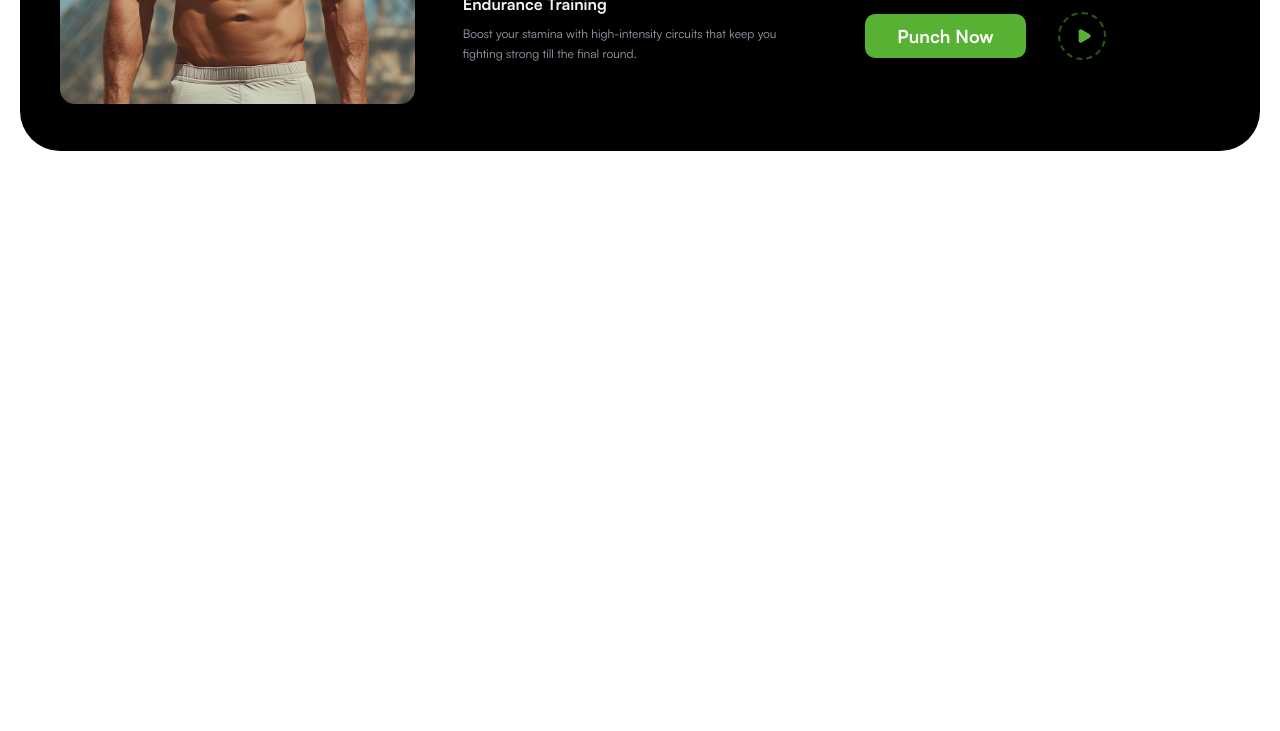
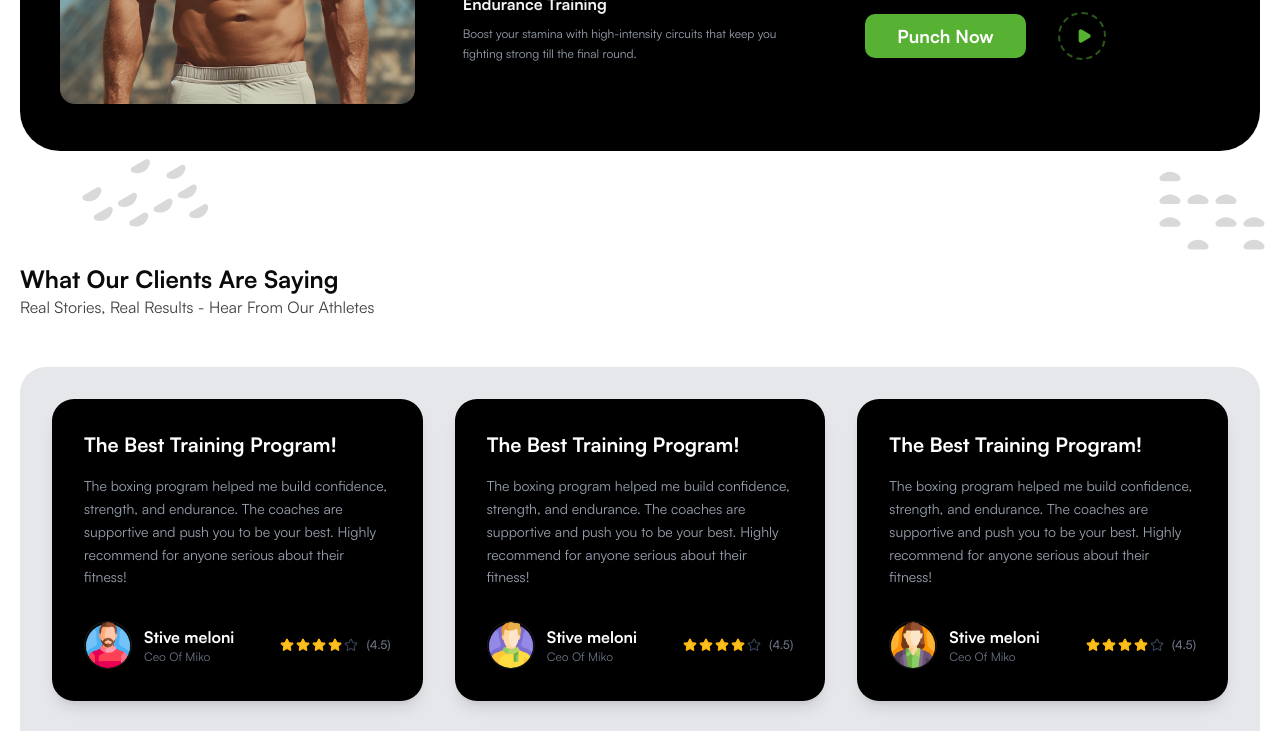
Before and after one commit to sajid-islam/gym-landing-page, a Next.js app: page / in a window 1280 px wide. Shown: the part 2460-3191 px from the top of the page. Before the commit the page ends 2995 px from the top, so only its background shows below. Built offline with nearby package versions, Linux system fonts and the light colour scheme; a web font is replaced by a local one.

Commit message:
feat: add customer reviews section with data and dynamic cards

```diff
--- /dev/null
+++ b/src/app/data/reviews.js
@@ -0,0 +1,69 @@
+import review1 from '@/images/reviewer/reviewer-1.png';
+import review2 from '@/images/reviewer/reviewer-2.png';
+import review3 from '@/images/reviewer/reviewer-3.png';
+import review4 from '@/images/reviewer/reviewer-4.png';
+import review5 from '@/images/reviewer/reviewer-5.png';
+import review6 from '@/images/reviewer/reviewer-6.png';
+
+export const reviews = [
+  {
+    id: 1,
+    title: 'The Best Training Program!',
+    description:
+      'The boxing program helped me build confidence, strength, and endurance. The coaches are supportive and push you to be your best. Highly recommend for anyone serious about their fitness!',
+    name: 'Stive meloni',
+    role: 'Ceo Of Miko',
+    rating: 4.5,
+    image: review1,
+  },
+  {
+    id: 2,
+    title: 'The Best Training Program!',
+    description:
+      'The boxing program helped me build confidence, strength, and endurance. The coaches are supportive and push you to be your best. Highly recommend for anyone serious about their fitness!',
+    name: 'Stive meloni',
+    role: 'Ceo Of Miko',
+    rating: 4.5,
+    image: review2,
+  },
+  {
+    id: 3,
+    title: 'The Best Training Program!',
+    description:
+      'The boxing program helped me build confidence, strength, and endurance. The coaches are supportive and push you to be your best. Highly recommend for anyone serious about their fitness!',
+    name: 'Stive meloni',
+    role: 'Ceo Of Miko',
+    rating: 4.5,
+    image: review3,
+  },
+  {
+    id: 4,
+    title: 'The Best Training Program!',
+    description:
+      'The boxing program helped me build confidence, strength, and endurance. The coaches are supportive and push you to be your best. Highly recommend for anyone serious about their fitness!',
+    name: 'Stive meloni',
+    role: 'Ceo Of Miko',
+    rating: 4.5,
+    image: review4,
+  },
+  {
+    id: 5,
+    title: 'The Best Training Program!',
+    description:
+      'The boxing program helped me build confidence, strength, and endurance. The coaches are supportive and push you to be your best. Highly recommend for anyone serious about their fitness!',
+    name: 'Stive meloni',
+    role: 'Ceo Of Miko',
+    rating: 4.5,
+    image: review5,
+  },
+  {
+    id: 6,
+    title: 'The Best Training Program!',
+    description:
+      'The boxing program helped me build confidence, strength, and endurance. The coaches are supportive and push you to be your best. Highly recommend for anyone serious about their fitness!',
+    name: 'Stive meloni',
+    role: 'Ceo Of Miko',
+    rating: 4.5,
+    image: review6,
+  },
+];
--- a/src/app/page.jsx
+++ b/src/app/page.jsx
@@ -2,6 +2,7 @@ import BannerBg from '@/components/banner-bg/BannerBg';
 import Banner from '@/components/banner/Banner';
 import Navbar from '@/components/navbar/Navbar';
 import OurProducts from '@/components/our-products/OurProducts';
+import Reviews from '@/components/reviews/Reviews';
 import WhyUs from '@/components/why-us/WhyUs';
 
 export default function Home() {
@@ -14,6 +15,7 @@ export default function Home() {
       </div>
       <OurProducts />
       <WhyUs />
+      <Reviews />
     </div>
   );
 }
--- /dev/null
+++ b/src/components/reviews/ReviewCard.jsx
@@ -0,0 +1,47 @@
+import { Star } from 'lucide-react';
+import Image from 'next/image';
+
+const ReviewCard = ({ review }) => {
+  return (
+    <div className="flex w-full flex-col justify-between rounded-3xl bg-black p-8 shadow-lg ring-1 ring-white/5 transition-transform hover:scale-[1.02]">
+      <div>
+        <h3 className="text-xl font-semibold text-white">{review.title}</h3>
+        <p className="mt-4 text-sm leading-relaxed text-gray-400">{review.description}</p>
+      </div>
+
+      <div className="mt-8 flex items-center justify-between">
+        <div className="flex items-center gap-3">
+          <div className="relative size-12 overflow-hidden rounded-full border border-white/10">
+            <Image
+              src={review.image}
+              alt={review.name}
+              fill
+              sizes="48px"
+              className="object-cover"
+            />
+          </div>
+          <div className="flex flex-col">
+            <span className="text-base font-semibold text-white">{review.name}</span>
+            <span className="text-xs text-gray-500">{review.role}</span>
+          </div>
+        </div>
+
+        <div className="flex items-center gap-2">
+          <div className="flex gap-0.5">
+            {[...Array(5)].map((_, i) => (
+              <Star
+                key={i}
+                size={14}
+                fill={i < Math.floor(review.rating) ? '#FBBF24' : 'transparent'}
+                className={i < Math.floor(review.rating) ? 'text-amber-400' : 'text-gray-700'}
+              />
+            ))}
+          </div>
+          <span className="text-xs font-medium text-gray-500">({review.rating})</span>
+        </div>
+      </div>
+    </div>
+  );
+};
+
+export default ReviewCard;
--- /dev/null
+++ b/src/components/reviews/Reviews.jsx
@@ -0,0 +1,23 @@
+import { reviews } from '@/app/data/reviews';
+import { SectionHeader } from '../section-header/SectionHeader';
+import ReviewCard from './ReviewCard';
+
+const Reviews = () => {
+  return (
+    <section>
+      <SectionHeader
+        title={'What Our Clients Are Saying'}
+        description={'Real Stories, Real Results - Hear From Our Athletes'}
+        cplClassname={'-rotate-120 left-10 md:left-20  size-20 md:size-auto'}
+        cprClassname={'rotate-90 left-0 size-20 md:size-auto'}
+      />
+      <div className="mt-12 grid grid-cols-1 gap-8 rounded-4xl bg-gray-200 p-4 md:grid-cols-2 md:p-8 lg:grid-cols-3">
+        {reviews.map((review) => (
+          <ReviewCard key={review.id} review={review} />
+        ))}
+      </div>
+    </section>
+  );
+};
+
+export default Reviews;
```
